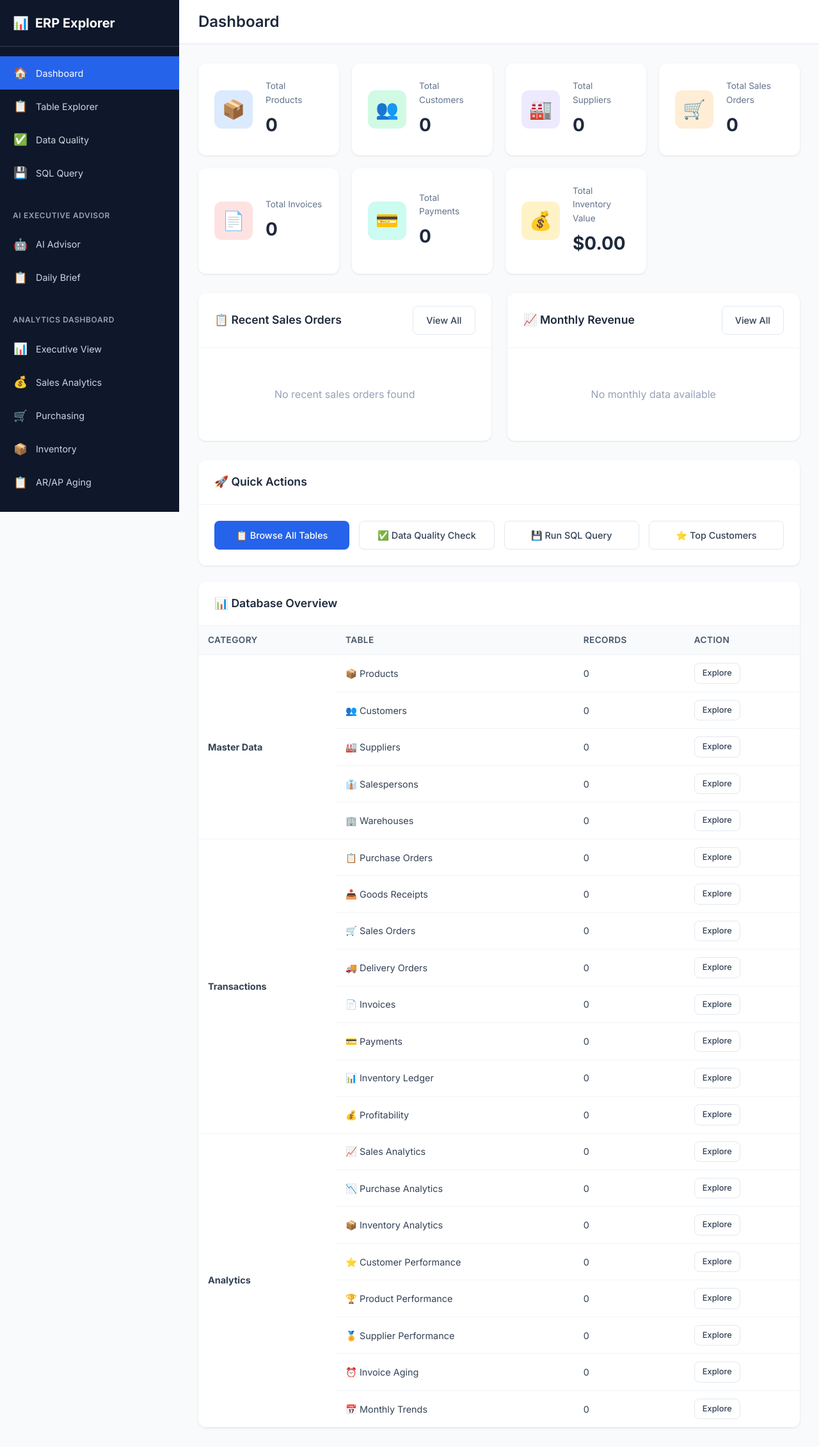
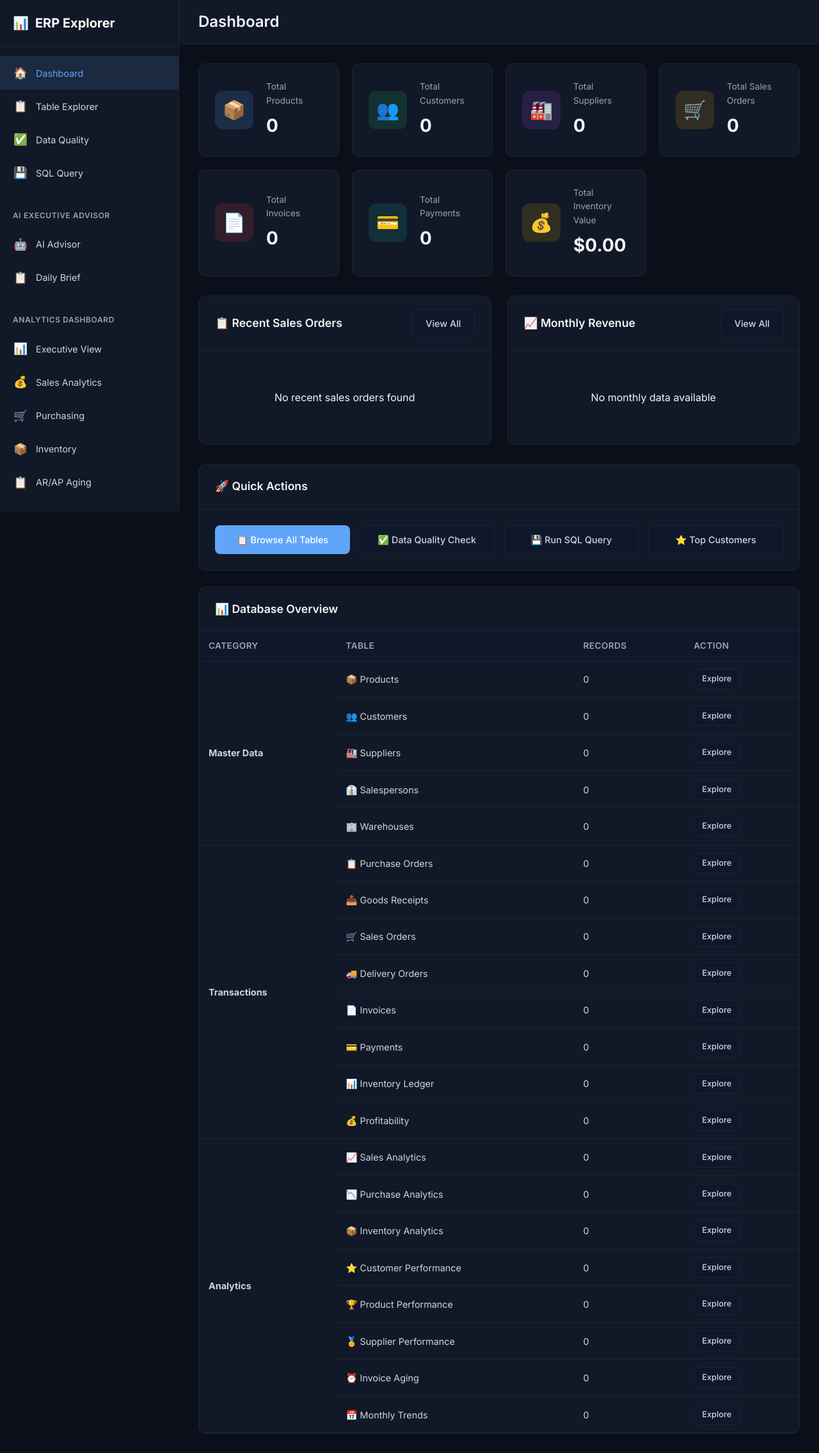
Before and after one commit to fwidianto/AI-Projects, a Flask app: page / in a window 1280 px wide. Shown: the whole page at 64% size. Before the commit the page ends 2233 px from the top, so only its background shows below. Run offline with Flask 2, Linux system fonts and the light colour scheme; data that the repository does not hold is empty.

Commit message:
Apply dark theme to all project pages
- Update base.html with dark theme colors
- Update dashboard/base.html with dark theme
- Add Google Fonts preconnect
- Update all CSS variables to dark theme
- Add buttons, badges, search inputs styles
- Consistent color scheme across all pages

```diff
--- a/templates/base.html
+++ b/templates/base.html
@@ -4,25 +4,24 @@
     <meta charset="UTF-8">
     <meta name="viewport" content="width=device-width, initial-scale=1.0">
     <title>{% block title %}ERP Data Explorer{% endblock %}</title>
+    <link rel="preconnect" href="https://fonts.googleapis.com">
+    <link rel="preconnect" href="https://fonts.gstatic.com" crossorigin>
     <link href="https://fonts.googleapis.com/css2?family=Inter:wght@400;500;600;700&display=swap" rel="stylesheet">
     <style>
         :root {
-            --primary: #2563eb;
-            --primary-dark: #1d4ed8;
-            --secondary: #64748b;
-            --success: #10b981;
+            --bg-primary: #0b0f19;
+            --bg-secondary: #111827;
+            --bg-tertiary: #0f172a;
+            --text-primary: #f3f4f6;
+            --text-secondary: #d1d5db;
+            --text-muted: #9ca3af;
+            --primary: #60a5fa;
+            --primary-hover: #3b82f6;
+            --success: #22c55e;
             --warning: #f59e0b;
             --danger: #ef4444;
-            --gray-50: #f8fafc;
-            --gray-100: #f1f5f9;
-            --gray-200: #e2e8f0;
-            --gray-300: #cbd5e1;
-            --gray-400: #94a3b8;
-            --gray-500: #64748b;
-            --gray-600: #475569;
-            --gray-700: #334155;
-            --gray-800: #1e293b;
-            --gray-900: #0f172a;
+            --border: rgba(255, 255, 255, 0.05);
+            --border-hover: rgba(255, 255, 255, 0.1);
             --sidebar-width: 280px;
         }
 
@@ -34,8 +33,8 @@
 
         body {
             font-family: 'Inter', -apple-system, BlinkMacSystemFont, sans-serif;
-            background: var(--gray-50);
-            color: var(--gray-800);
+            background: var(--bg-primary);
+            color: var(--text-primary);
             line-height: 1.6;
         }
 
@@ -46,16 +45,17 @@
             top: 0;
             width: var(--sidebar-width);
             height: 100vh;
-            background: var(--gray-900);
+            background: var(--bg-secondary);
             color: white;
             overflow-y: auto;
             z-index: 100;
             transition: transform 0.3s ease;
+            border-right: 1px solid var(--border);
         }
 
         .sidebar-header {
             padding: 20px;
-            border-bottom: 1px solid var(--gray-700);
+            border-bottom: 1px solid var(--border);
         }
 
         .sidebar-logo {
@@ -79,7 +79,7 @@
             font-size: 0.75rem;
             font-weight: 600;
             text-transform: uppercase;
-            color: var(--gray-400);
+            color: var(--text-muted);
             letter-spacing: 0.05em;
         }
 
@@ -88,20 +88,20 @@
             align-items: center;
             gap: 12px;
             padding: 12px 20px;
-            color: var(--gray-300);
+            color: var(--text-secondary);
             text-decoration: none;
             transition: all 0.2s;
             font-size: 0.9rem;
         }
 
         .sidebar-link:hover {
-            background: var(--gray-800);
-            color: white;
+            background: var(--bg-tertiary);
+            color: var(--primary);
         }
 
         .sidebar-link.active {
-            background: var(--primary);
-            color: white;
+            background: rgba(96, 165, 250, 0.12);
+            color: var(--primary);
         }
 
         .sidebar-link-icon {
@@ -118,9 +118,9 @@
 
         /* Top Bar */
         .topbar {
-            background: white;
+            background: var(--bg-secondary);
             padding: 15px 30px;
-            border-bottom: 1px solid var(--gray-200);
+            border-bottom: 1px solid var(--border);
             display: flex;
             justify-content: space-between;
             align-items: center;
@@ -132,7 +132,7 @@
         .topbar-title {
             font-size: 1.5rem;
             font-weight: 600;
-            color: var(--gray-800);
+            color: var(--text-primary);
         }
 
         .topbar-actions {
@@ -148,15 +148,15 @@
 
         /* Cards */
         .card {
-            background: white;
+            background: var(--bg-secondary);
+            border: 1px solid var(--border);
             border-radius: 12px;
-            box-shadow: 0 1px 3px rgba(0,0,0,0.1);
             overflow: hidden;
         }
 
         .card-header {
             padding: 20px 25px;
-            border-bottom: 1px solid var(--gray-100);
+            border-bottom: 1px solid var(--border);
             display: flex;
             justify-content: space-between;
             align-items: center;
@@ -165,7 +165,7 @@
         .card-title {
             font-size: 1.1rem;
             font-weight: 600;
-            color: var(--gray-800);
+            color: var(--text-primary);
         }
 
         .card-body {
@@ -181,19 +181,19 @@
         }
 
         .kpi-card {
-            background: white;
+            background: var(--bg-secondary);
+            border: 1px solid var(--border);
             border-radius: 12px;
             padding: 25px;
-            box-shadow: 0 1px 3px rgba(0,0,0,0.1);
             display: flex;
             align-items: center;
             gap: 20px;
-            transition: transform 0.2s, box-shadow 0.2s;
+            transition: transform 0.2s, border-color 0.2s;
         }
 
         .kpi-card:hover {
             transform: translateY(-2px);
-            box-shadow: 0 4px 12px rgba(0,0,0,0.15);
+            border-color: var(--primary);
         }
 
         .kpi-icon {
@@ -206,13 +206,13 @@
             font-size: 1.8rem;
         }
 
-        .kpi-icon.blue { background: #dbeafe; }
-        .kpi-icon.green { background: #d1fae5; }
-        .kpi-icon.purple { background: #ede9fe; }
-        .kpi-icon.orange { background: #ffedd5; }
-        .kpi-icon.red { background: #fee2e2; }
-        .kpi-icon.teal { background: #ccfbf1; }
-        .kpi-icon.gold { background: #fef3c7; }
+        .kpi-icon.blue { background: rgba(96, 165, 250, 0.15); }
+        .kpi-icon.green { background: rgba(34, 197, 94, 0.15); }
+        .kpi-icon.purple { background: rgba(168, 85, 247, 0.15); }
+        .kpi-icon.orange { background: rgba(245, 158, 11, 0.15); }
+        .kpi-icon.red { background: rgba(239, 68, 68, 0.15); }
+        .kpi-icon.teal { background: rgba(20, 184, 166, 0.15); }
+        .kpi-icon.gold { background: rgba(234, 179, 8, 0.15); }
 
         .kpi-content {
             flex: 1;
@@ -220,14 +220,14 @@
 
         .kpi-title {
             font-size: 0.85rem;
-            color: var(--gray-500);
+            color: var(--text-muted);
             margin-bottom: 5px;
         }
 
         .kpi-value {
             font-size: 1.75rem;
             font-weight: 700;
-            color: var(--gray-800);
+            color: var(--text-primary);
         }
 
         /* Tables */
@@ -243,26 +243,26 @@
         th, td {
             padding: 12px 15px;
             text-align: left;
-            border-bottom: 1px solid var(--gray-100);
+            border-bottom: 1px solid var(--border);
         }
 
         th {
-            background: var(--gray-50);
+            background: var(--bg-tertiary);
             font-weight: 600;
             font-size: 0.85rem;
-            color: var(--gray-600);
+            color: var(--text-muted);
             text-transform: uppercase;
             letter-spacing: 0.03em;
             white-space: nowrap;
         }
 
         tr:hover {
-            background: var(--gray-50);
+            background: var(--bg-tertiary);
         }
 
         td {
             font-size: 0.9rem;
-            color: var(--gray-700);
+            color: var(--text-secondary);
         }
 
         /* Pagination */
@@ -271,12 +271,12 @@
             justify-content: space-between;
             align-items: center;
             padding: 20px 25px;
-            border-top: 1px solid var(--gray-100);
+            border-top: 1px solid var(--border);
         }
 
         .pagination-info {
             font-size: 0.9rem;
-            color: var(--gray-500);
+            color: var(--text-muted);
         }
 
         .pagination-controls {
@@ -286,18 +286,19 @@
 
         .pagination-btn {
             padding: 8px 12px;
-            border: 1px solid var(--gray-200);
-            background: white;
+            border: 1px solid var(--border);
+            background: var(--bg-secondary);
             border-radius: 6px;
-            color: var(--gray-600);
+            color: var(--text-secondary);
             text-decoration: none;
             font-size: 0.85rem;
             transition: all 0.2s;
         }
 
         .pagination-btn:hover {
-            background: var(--gray-50);
-            border-color: var(--gray-300);
+            background: var(--bg-tertiary);
+            border-color: var(--primary);
+            color: var(--primary);
         }
 
         .pagination-btn.active {
@@ -612,16 +613,95 @@
         }
 
         ::-webkit-scrollbar-track {
-            background: var(--gray-100);
+            background: var(--bg-tertiary);
         }
 
         ::-webkit-scrollbar-thumb {
-            background: var(--gray-300);
+            background: var(--border-hover);
             border-radius: 4px;
         }
 
         ::-webkit-scrollbar-thumb:hover {
-            background: var(--gray-400);
+            background: var(--text-muted);
+        }
+
+        /* Buttons */
+        .btn {
+            padding: 10px 20px;
+            border-radius: 8px;
+            font-weight: 500;
+            text-decoration: none;
+            display: inline-flex;
+            align-items: center;
+            gap: 8px;
+            transition: all 0.2s;
+            cursor: pointer;
+            border: none;
+            font-size: 0.9rem;
+        }
+
+        .btn-primary {
+            background: var(--primary);
+            color: white;
+        }
+
+        .btn-primary:hover {
+            background: var(--primary-hover);
+        }
+
+        .btn-secondary {
+            background: var(--bg-tertiary);
+            color: var(--text-secondary);
+            border: 1px solid var(--border);
+        }
+
+        .btn-secondary:hover {
+            border-color: var(--primary);
+            color: var(--primary);
+        }
+
+        /* Search Input */
+        .search-input {
+            padding: 10px 15px;
+            border: 1px solid var(--border);
+            border-radius: 8px;
+            background: var(--bg-tertiary);
+            color: var(--text-primary);
+            font-size: 0.9rem;
+            width: 100%;
+            max-width: 300px;
+        }
+
+        .search-input:focus {
+            outline: none;
+            border-color: var(--primary);
+        }
+
+        .search-input::placeholder {
+            color: var(--text-muted);
+        }
+
+        /* Badges */
+        .badge {
+            padding: 4px 10px;
+            border-radius: 999px;
+            font-size: 0.75rem;
+            font-weight: 500;
+        }
+
+        .badge-success {
+            background: rgba(34, 197, 94, 0.15);
+            color: var(--success);
+        }
+
+        .badge-warning {
+            background: rgba(245, 158, 11, 0.15);
+            color: var(--warning);
+        }
+
+        .badge-danger {
+            background: rgba(239, 68, 68, 0.15);
+            color: var(--danger);
         }
     </style>
     {% block extra_css %}{% endblock %}
```
Also changed, not shown: templates/dashboard/base.html (+64 -60 lines).
